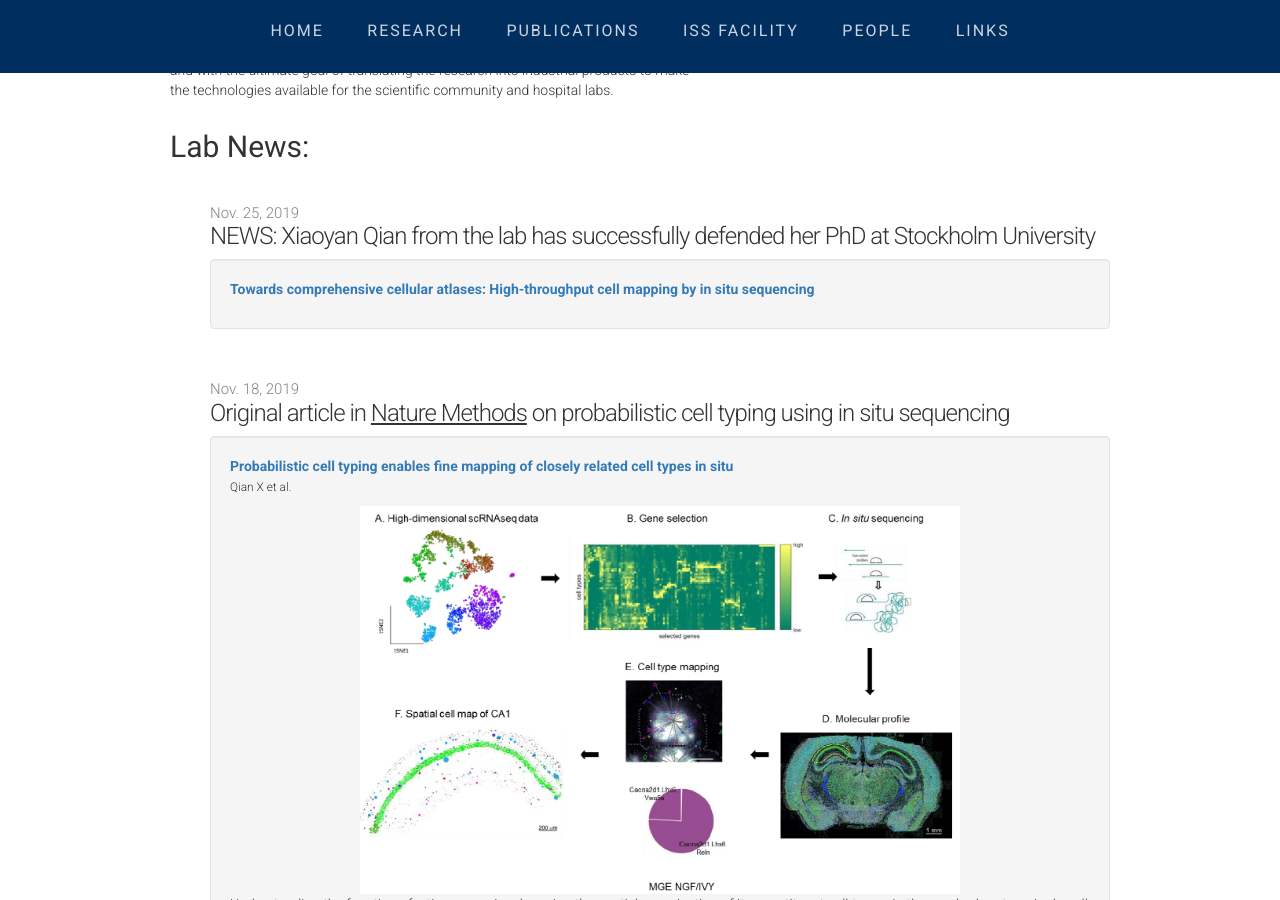
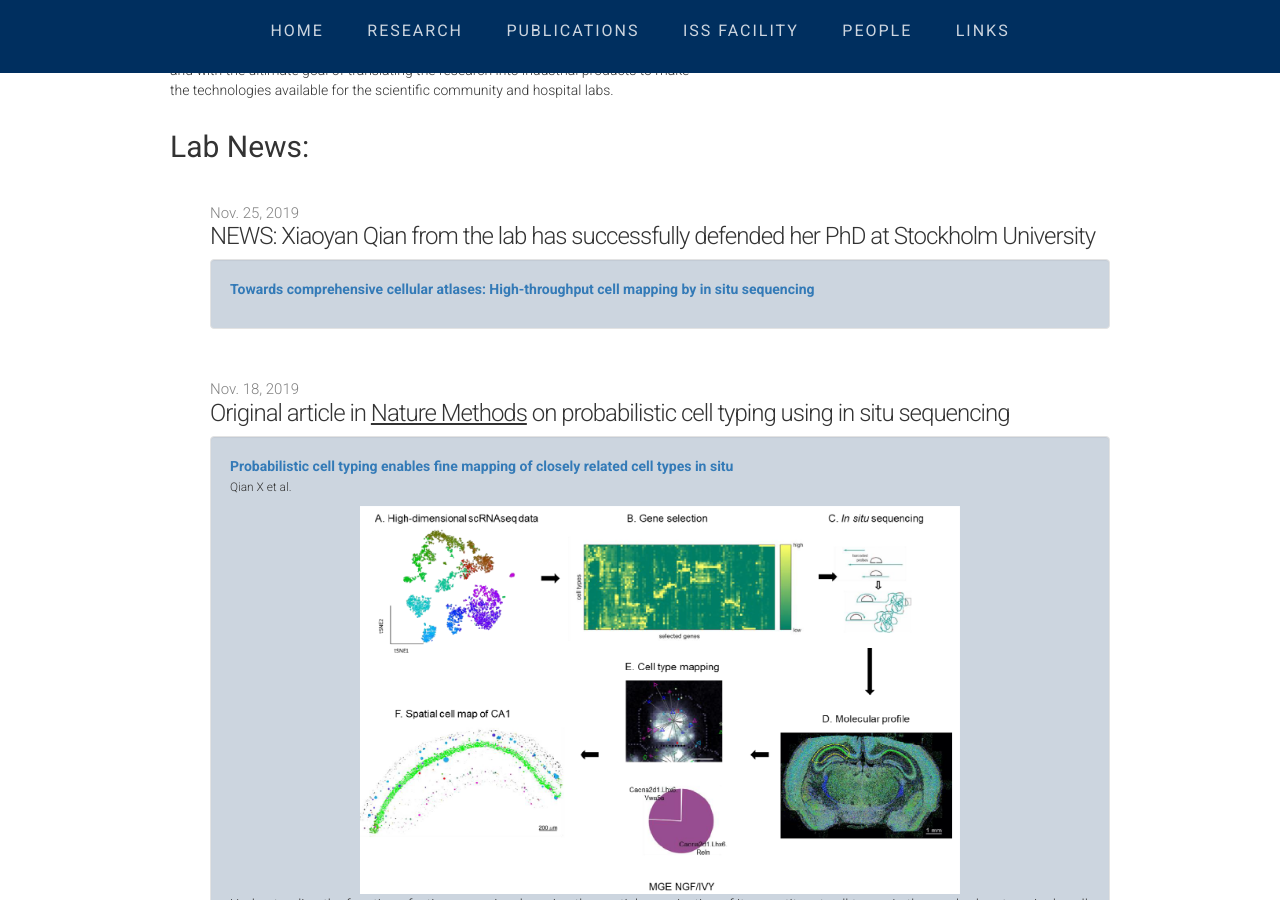
Before and after one commit to flintott/NilssonLab, a Jekyll site: the page index.html, which Jekyll copies as it is, in a window 1280 px wide and 900 px high, scrolled down 610 px. Built offline with Jekyll 4.4.1, drawn with Linux system fonts in a browser that asks for light colours; comment, search, counter and statistics services are not loaded.

Commit message:
Update index.html

```diff
--- a/index.html
+++ b/index.html
@@ -118,20 +118,21 @@
           <span class="post-date">Nov. 25, 2019</span>
           <span class="post-link">NEWS: Xiaoyan Qian from the lab has successfully defended her PhD at Stockholm University<span>
         </li>
-        <div class="well">
+        <div class="well" style="background-color: #ccd5df">
           <li class="media">
 	      <div class="media-body">
            <strong class="media-heading"><a href="http://www.diva-portal.org/smash/record.jsf?pid=diva2%3A1359663&dswid=-7721">Towards comprehensive cellular atlases: High-throughput cell mapping by in situ sequencing</a></strong>
             </div>
           </li>
         </div>
+
 <p>&nbsp;</p>
 
 	<li>
           <span class="post-date">Nov. 18, 2019</span>
 		<span class="post-link">Original article in <u>Nature Methods</u> on probabilistic cell typing using in situ sequencing</span>
         </li>
-        <div class="well">
+        <div class="well" style="background-color: #ccd5df">
           <li class="media">
             <div class="media-body">
               <!--<img class="pull-left" style="margin-right:10px;" src="/img/csf.png" width="300px";> -->
@@ -156,11 +157,12 @@
           </div>
 
 <p>&nbsp;</p>
+
 	<li>
           <span class="post-date">Oct. 1, 2019</span>
 		<span class="post-link">Original article in <u>EBioMedicine</u> on generation of OncoMaps with in situ sequencing in breast cancer</span>
         </li>
-        <div class="well">
+        <div class="well" style="background-color: #ccd5df">
           <li class="media">
             <div class="media-body">
               <!--<img class="pull-left" style="margin-right:10px;" src="/img/csf.png" width="300px";> -->
@@ -178,12 +180,14 @@
               </div>
             </li>
           </div>
+
 <p>&nbsp;</p>
+
 	<li>
           <span class="post-date">Aug. 26, 2019</span>
 		<span class="post-link">Original article in <u>Nature Communications</u> on profiling surface proteins on exosomes</span>
         </li>
-        <div class="well">
+        <div class="well" style="background-color: #ccd5df">
           <li class="media">
             <div class="media-body">
               <img class="pull-left" style="margin-right:10px;" src="img/exo.png" width="300px";>
@@ -206,12 +210,14 @@
               </div>
             </li>
           </div>
+
 <p>&nbsp;</p>
+
 	<li>
           <span class="post-date">Jun. 7, 2019</span>
           <span class="post-link">Collaborative article with the group of Igor Adameyko investigating cell fate decisions in murine neural crest cells, now published in <u>Science</u></span>
         </li>
-        <div class="well">
+        <div class="well" style="background-color: #ccd5df">
           <li class="media">
             <div class="media-body">
               <strong class="media-heading"><a href="https://science.sciencemag.org/content/364/6444/eaas9536.abstract">Spatiotemporal structure of cell fate decisions in murine neural crest</a></strong>
@@ -219,12 +225,14 @@
             </div>
           </li>
         </div>
+
 <p>&nbsp;</p>
+
 	<li>
           <span class="post-date">Apr. 23, 2019</span>
           <span class="post-link">Collaborative article with the group of Martin E Rottenberg in <u>Nature Communications</u>, using in situ sequencing to explore diversity in tuberculosis granuloma </span>
         </li>
-        <div class="well">
+        <div class="well" style="background-color: #ccd5df">
           <li class="media">
             <div class="media-body">
               <strong class="media-heading"><a href="https://www.nature.com/articles/s41467-019-09816-4">Spatial and temporal localization of immune transcripts defines hallmarks and diversity in the tuberculosis granuloma</a></strong>
@@ -232,72 +240,28 @@
             </div>
           </li>
         </div>
+
 <p>&nbsp;</p>
 
 	<li>
           <span class="post-date">May. 15, 2019</span>
           <span class="post-link">NEWS: Sibel Ciftci from the lab has successfully defended her PhD at Stockholm University<span>
         </li>
-        <div class="well">
+        <div class="well" style="background-color: #ccd5df">
           <li class="media">
 	      <div class="media-body">
            <strong class="media-heading"><a href="http://www.diva-portal.org/smash/record.jsf?pid=diva2%3A1299600&dswid=-8601">Padlock Probe-Based Nucleic Acid Amplification Tests: Point-of-care Diagnostics of Infectious Diseases</a></strong>
             </div>
           </li>
         </div>
-<p>&nbsp;</p>
-<!--
-     <li>
-          <span class="post-date">Date</span>
-          <span class="post-link">NEWS: title<span>
-        </li>
-        <div class="well">
-          <li class="media">
-	      <div class="media-body">
-
-            </div>
-          </li>
-        </div>
 
 <p>&nbsp;</p>
-
-
-	<li>
-          <span class="post-date">Date</span>
-          <span class="post-link">Collaborative article</span>
-        </li>
-        <div class="well">
-          <li class="media">
-            <div class="media-body">
-              <strong class="media-heading"><a href="">Title</a></strong>
-              <p><small>author</small></p>
-            </div>
-          </li>
-        </div>
-	<p>&nbsp;</p>
-
-	<li>
-          <span class="post-date">Date</span>
-	  <span class="post-link">Title</span>
-        </li>
-        <div class="well">
-          <li class="media">
-            <div class="media-body">
-              <img class="pull-left" style="margin-right:10px;" src="/img/EC-jbc.jpg" width="300px";>
-                <strong class="media-heading"><a href="">Link title</strong>
-                <p><small>author</small></p>Abstract
-                </p>
-              </div>
-            </li>
-          </div>
--->
-
 
 	<li>
           <span class="post-date">Dec 6, 2018</span>
           <span class="post-link">NEWS: Chan Zuckerberg Initiative award for Neurodegeneration Challenge Network to profile and define Parkinson's disease<span>
         </li>
-        <div class="well">
+        <div class="well" style="background-color: #ccd5df">
           <li class="media">
             <div class="media-body">
               <div id="featureimage">
@@ -349,8 +313,11 @@
 
 	  </ul>
         </div>
+
 <p>&nbsp;</p>
+
 <!-- Start 'Contact' section -->
+
     <hr>
 
       <div class="news">
@@ -379,7 +346,6 @@
 		   Tomtebodavägen 23B<br>
                    171 65 Solna, Sweden</p>
 	    </div>
-
           </div>
 	</ul>
       </div>
@@ -392,8 +358,6 @@
    </div>
   </div>
   <p>&nbsp;</p>
-
-
 
 <!-- Footer section -->
 
```
